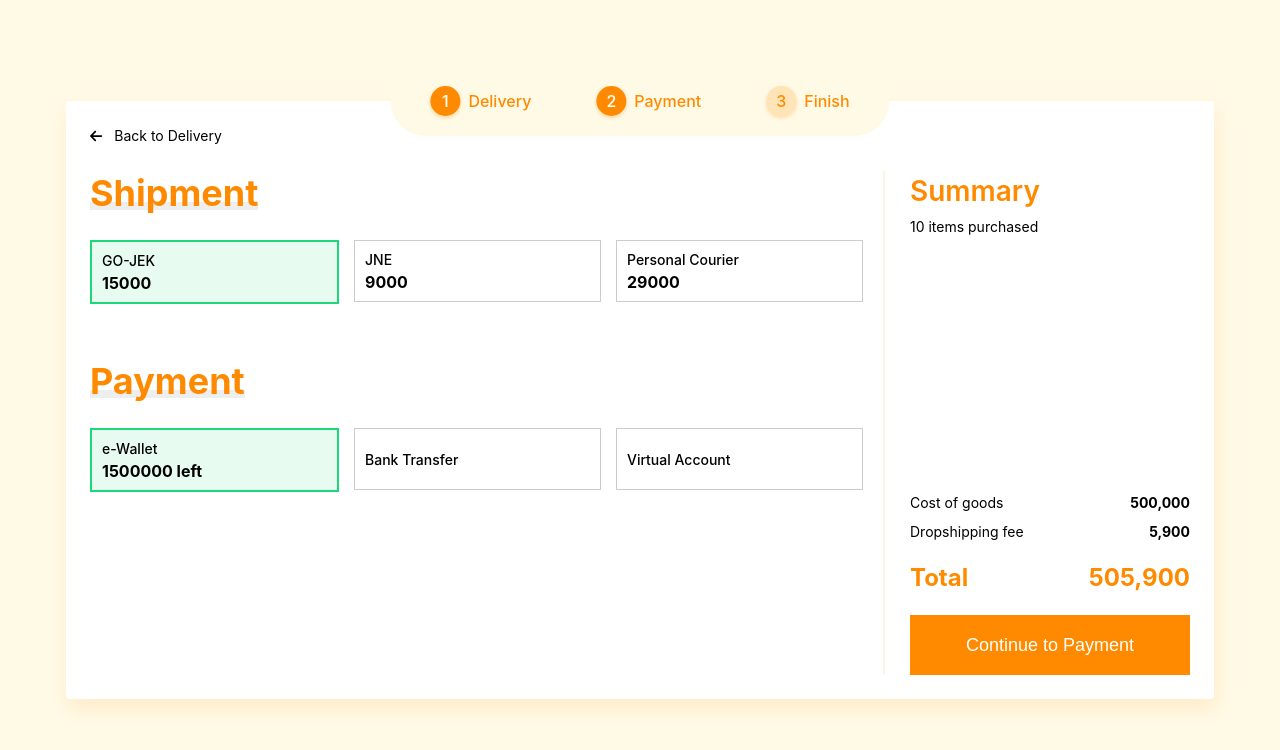
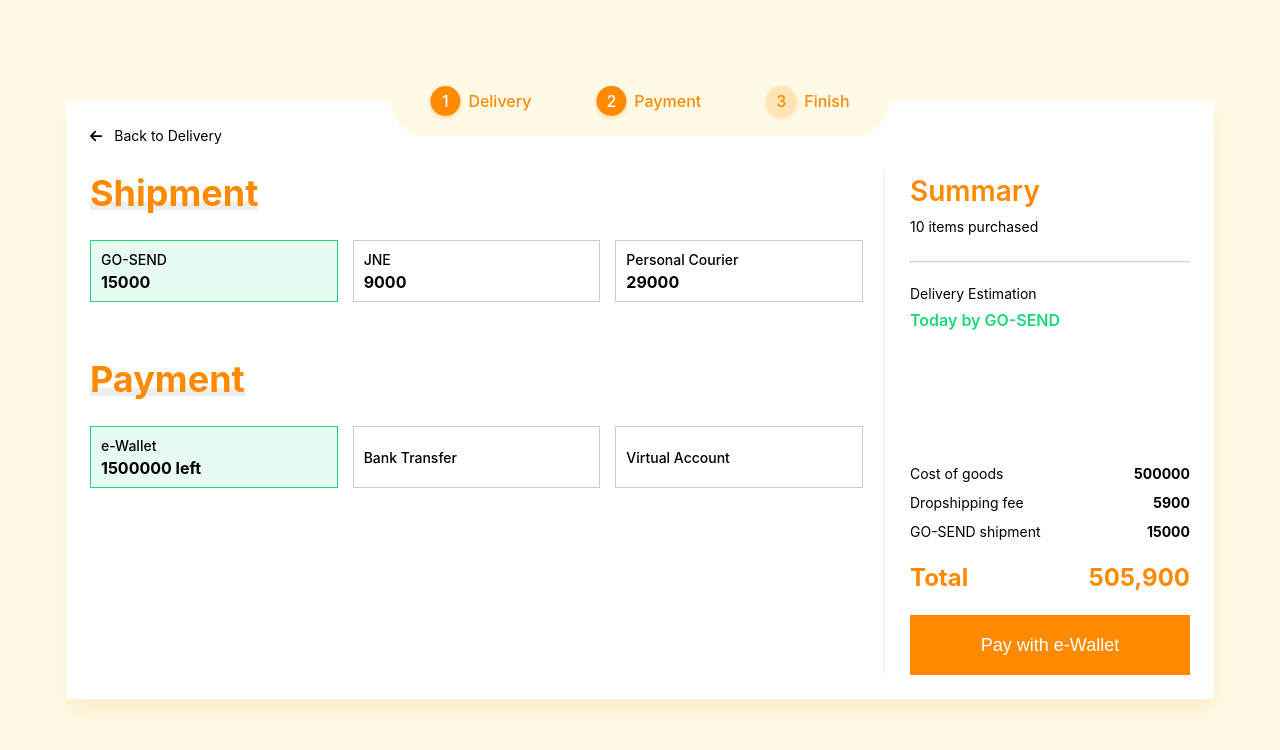
Before and after one commit to imantoafiif/jakmall-app, a Vue app: page / in a window 1280 px wide. Both pictures are taken after a click on the button "Continue to Payment". Shown: the top 750 px of the page. Built offline with nearby package versions, Linux system fonts and the light colour scheme.

Commit message:
developing summary

```diff
--- a/src/components/finish.vue
+++ b/src/components/finish.vue
@@ -1,8 +1,10 @@
 <script setup>
     import Title from './title.vue'
-    import { usePurchaseOverview } from '../stores/purchaseOverview';
+    import { usePurchaseOverview } from '../stores/purchaseOverview'
+    import { storeToRefs } from 'pinia'
 
     const overview = usePurchaseOverview()
+    const { shipmentMessage } = storeToRefs(overview)
 </script>
 
 <template>
@@ -10,7 +12,7 @@
         <div class="finish-container__main">
             <Title :label="'Thank you'"></Title>
             <p>Order ID : {{ overview.order_id }}</p>
-            <p>Your order will be delivered today by gosend</p>
+            <p>Your order will be delivered {{ shipmentMessage }}</p>
             <a @click="() => overview.setPage(1)">
                 <font-awesome-icon icon="arrow-left" />
                 Back to Homepage
--- a/src/components/payment.vue
+++ b/src/components/payment.vue
@@ -1,6 +1,7 @@
 <script setup>
     import Title from './title.vue'
     import { usePurchaseOverview } from '../stores/purchaseOverview';
+    import { watch }  from 'vue';
 
     const overview = usePurchaseOverview()
 </script>
@@ -15,11 +16,12 @@
             <Title :label="'Shipment'"></Title>
             <div class="payment-container__item__list">
                 <div
-                    :class="{'payment-container__item__list__active': item.method == 'GO-JEK'}"
+                    @click="() => overview.setShipment(item)"
+                    :class="{'payment-container__item__list__active': overview.shipment?.id == item.id}"
                     v-for="item in [
-                        { method: 'GO-JEK', value: 15000 },
-                        { method: 'JNE', value: 9000 },
-                        { method: 'Personal Courier', value: 29000 },
+                        { method: 'GO-SEND', value: 15000, id: 'GOJEK' },
+                        { method: 'JNE', value: 9000, id: 'JNE' },
+                        { method: 'Personal Courier', value: 29000, id: 'COURIER' },
                     ]">
                     <span>{{ item.method }}</span>
                     <strong>{{ item.value }}</strong>
@@ -30,11 +32,12 @@
             <Title :label="'Payment'"></Title>
             <div class="payment-container__item__list">
                 <div
-                    :class="{'payment-container__item__list__active': item.method == 'e-Wallet'}"
+                    @click="() => overview.setPayment(item)"
+                    :class="{'payment-container__item__list__active': overview.payment?.id == item.id}"
                     v-for="item in [
-                        { method: 'e-Wallet', value: 1500000 },
-                        { method: 'Bank Transfer', value: null },
-                        { method: 'Virtual Account', value: null },
+                        { method: 'e-Wallet', value: 1500000, id: 'EWALLET' },
+                        { method: 'Bank Transfer', value: null, id: 'BANKTF' },
+                        { method: 'Virtual Account', value: null, id: 'VA' },
                     ]">
                     <span>{{ item.method }}</span>
                     <strong>
@@ -87,7 +90,7 @@
                         font-size 16px
 
                 &__active
-                    border 2px solid #1BD97B !important
+                    border 1px solid #1BD97B !important
                     background #1BD97B1A
 
             &:last-child
--- a/src/components/summary.vue
+++ b/src/components/summary.vue
@@ -1,23 +1,47 @@
 <script setup>
-    import { usePurchaseOverview } from '../stores/purchaseOverview';
+    import { usePurchaseOverview } from '../stores/purchaseOverview'
+    import { storeToRefs } from 'pinia'
 
     const overview = usePurchaseOverview()
+    const { shipmentMessage } = storeToRefs(overview)
+
+    const buttonMessage = () => {
+        switch(overview.page) {
+            case 1: return 'Continue to Payment'
+            case 2: return `Pay with ${overview.payment?.method}`
+        }
+    }
 </script>
 
 <template>
     <div class="summary-container">
         <div class="summary-container__head">
+            <div class="summary-container__head__item">
                 <h1>Summary</h1>
                 <p>10 items purchased</p>
+            </div>
+            <div
+                v-if="overview.page >= 2"
+                class="summary-container__head__item">
+                <hr/>
+                <p>Delivery Estimation</p>
+                <p class="summary-container__head__item__purchased">
+                    {{ shipmentMessage }}
+                </p>
+            </div>
         </div>
         <div class="summary-container__bottom">
             <p>
                 <span>Cost of goods</span>
-                <strong>500,000</strong>
+                <strong>{{ overview.cost }}</strong>
+            </p>
+            <p v-if="overview.is_dropshipping">
+                <span>Dropshipping fee</span>
+                <strong>5900</strong>
             </p>
             <p>
-                <span>Dropshipping fee</span>
-                <strong>5,900</strong>
+                <span>{{ overview.shipment?.method }} shipment</span>
+                <strong>{{ overview.shipment?.value }}</strong>
             </p>
             <h1>
                 <strong>Total</strong>
@@ -26,7 +50,7 @@
             <button
                 v-if="overview.page < 3"
                 @click="() => overview.setPage(overview.page + 1)">
-                Continue to Payment
+                {{ buttonMessage() }}
             </button>
         </div>
     </div>
@@ -43,6 +67,10 @@
         justify-content space-between
 
         &__head
+            display flex
+            flex-direction column
+
+            &__item
                 & > h1
                     font-weight 600
                     color #FF8A00
@@ -50,6 +78,15 @@
 
                 & > p
                     margin 4px 0
+
+                & > hr
+                    border-top 1px solid #D8D8D8
+                    margin 20px 0
+
+                &__purchased
+                    font-size 16px
+                    color #1BD97B
+                    font-weight 600
 
         &__bottom
             & > button
--- a/src/stores/purchaseOverview.js
+++ b/src/stores/purchaseOverview.js
@@ -7,16 +7,33 @@ export const usePurchaseOverview = defineStore('overview', {
             name: null,
             phone: null,
             address: null,
+            is_dropshipping: true,
             dropshipper: null,
             dropshipper_phone: null,
-            shipment: null,
-            payment: null,
+            shipment: { method: 'GO-SEND', value: 15000, id: 'GOJEK' },
+            payment: { method: 'e-Wallet', value: 1500000, id: 'EWALLET' },
             order_id: null,
+            cost: 500000,
+        }
+    },
+    getters: {
+        shipmentMessage() {
+            const shipment =
+                this.shipment?.method === 'GO-SEND' ? 'Today' :
+                this.shipment?.method === 'JNE' ?  'In 2 days' :
+                'Tomorrow'
+            return `${shipment} by ${this.shipment?.method}`
         }
     },
     actions: {
         setPage(v) {
             this.page = v
+        },
+        setShipment(v) {
+            this.shipment = v
+        },
+        setPayment(v) {
+            this.payment = v
         },
         setOID() {
             const characters = '23456789ABCDEFGHJKLMNPQRSTUVWXYZ';
@@ -25,6 +42,9 @@ export const usePurchaseOverview = defineStore('overview', {
                 const i = Math.floor(Math.random() * characters.length);
                 this.order_id = `${this.order_id}${characters[i]}`
             }
-        }
+        },
+        resetOverview() {
+
+        },
     }
 })
```
Lines whose indentation alone changed are shown as unchanged.
